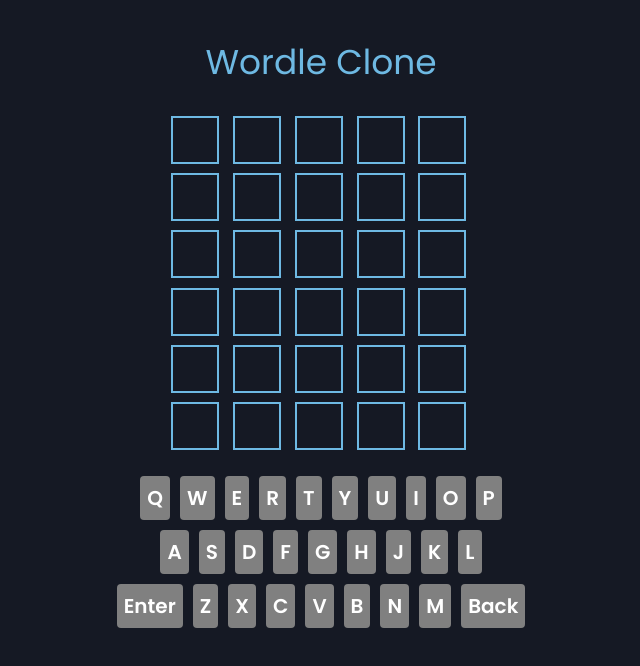
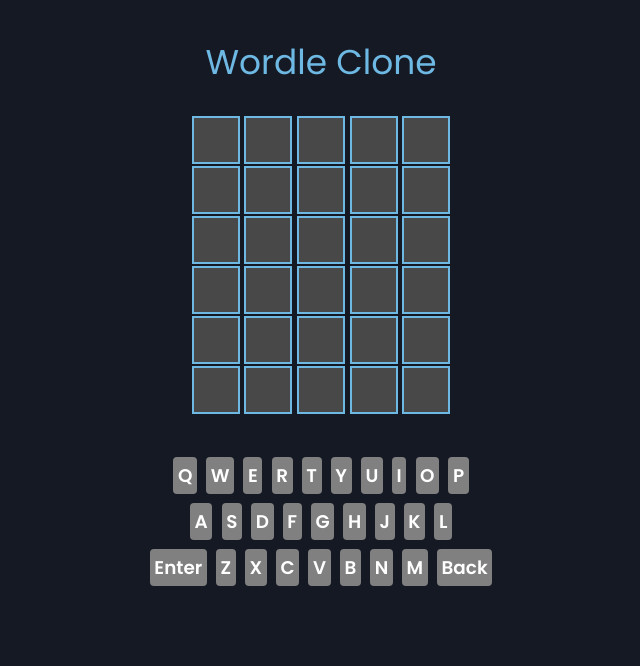
Before and after one commit to anhduy1202/wordiee, a React (Create React App) app: page / in a window 1280 px wide. Shown: the top 666 px of the page, without its empty margins (319-959 px from the left). Built offline with nearby package versions, Linux system fonts and the light colour scheme.

Commit message:
Fixing coloring logic - not done

```diff
--- a/src/App.css
+++ b/src/App.css
@@ -44,7 +44,7 @@
 
 html,
 body {
-  overflow:hidden;
+  overflow:scroll;
   margin: 0;
   min-height: 100vh;
 }
--- a/src/Components/Board/board.css
+++ b/src/Components/Board/board.css
@@ -3,9 +3,10 @@
     height: 300px;
     width: 300px;
     align-self: center;
+    justify-content: center;
     background-color: var(--color-dark-green);
     display: grid;
-    grid-template-columns: repeat(5, 1fr);
-    gap: 0.5em;
-    margin-bottom:3em;
+    column-gap: 0.25em;
+    grid-template-columns: repeat(5, 0fr);
+    margin-bottom:2em;
 }
--- a/src/Components/Key/Key.tsx
+++ b/src/Components/Key/Key.tsx
@@ -1,6 +1,12 @@
 import React from "react";
 import { useDispatch, useSelector } from "react-redux";
-import { decPos, incPos, incTry, setBoard, setKey } from "../../redux/boardSlice";
+import {
+  decPos,
+  incPos,
+  incTry,
+  setBoard,
+  setKey,
+} from "../../redux/boardSlice";
 import { rootState } from "../interface";
 import "./key.css";
 interface IProps {
@@ -20,16 +26,16 @@
       const newBoard = [...board];
       newBoard[position] = letter;
       dispatch(setBoard(newBoard));
-      dispatch(incTry());
+      if (position % 5 == 0 && position !== 0) {
+        dispatch(incTry());
+      }
       dispatch(incPos());
       dispatch(setKey(""));
-    }
-    else  {
+    } else {
       if (position % 5 == 0 && position !== 0) return;
       const newBoard = [...board];
       newBoard[position] = letter;
       dispatch(setBoard(newBoard));
-      dispatch(incTry());
       dispatch(incPos());
     }
   };
--- a/src/Components/Key/key.css
+++ b/src/Components/Key/key.css
@@ -2,9 +2,9 @@
     background-color: grey;
     color: white;
     font-weight: var(--font-bold);
-    font-size: var(--font-lg);
+    font-size: var(--font-md);
     margin: 0.25em;
     border-radius: 4px;
-    padding: 0.35em;
+    padding: 0.25em;
     cursor: pointer;
 }
--- a/src/Components/KeyBoard/keyboard.css
+++ b/src/Components/KeyBoard/keyboard.css
@@ -11,9 +11,9 @@
     background-color: grey;
     color: white;
     font-weight: var(--font-bold);
-    font-size: var(--font-lg);
+    font-size: var(--font-md);
     margin: 0.25em;
     border-radius: 4px;
-    padding: 0.35em;
+    padding: 0.25em;
     cursor: pointer;
 }
--- a/src/Components/Square/Square.tsx
+++ b/src/Components/Square/Square.tsx
@@ -15,32 +15,67 @@
   );
   const position = useSelector((state: rootState) => state.board.pos);
   const state = useSelector((state: rootState) => state.board.try);
+  const [correct,setCorrect] = useState<Boolean>();
+  const [almost,setAlmost] = useState<Boolean>();
   const key = useSelector((state: rootState) => state.board.key);
-  const [status, setStatus] = useState<any>("");
-  useEffect(() => {
-    let correct;
-    if (position < 5) {
-      correct = correctWord[position - 1] === val;
-      const almost = !correct && val !== "" && correctWord.includes(val);
-      if (almost) {
-        setStatus("almost");
-      } else if (correct) {
-        setStatus("correct");
-      } else {
-        setStatus("wrong");
-      }
-    } else {
-      correct = correctWord[(position - 1) % 5] === val;
-      const almost = !correct && val !== "" && correctWord.includes(val);
-      if (almost) {
-        setStatus("almost");
-      } else if (correct) {
-        setStatus("correct");
-      } else {
-        setStatus("wrong");
-      }
+
+  useEffect(()=>{
+    if (correctWord[(position - 1)%5] === val) {
+      setCorrect(true)
+      setAlmost(false)
     }
-  }, [val]);
+    else if (!correct && val !== "" && correctWord.includes(val)) {
+      setCorrect(false);
+      setAlmost(true)
+    }
+  },[val])
+  const status: any = (correct ? "correct" : almost ? "almost" : "wrong");
+  // if (position < 5) {
+  //   correct = correctWord[position - 1] === val;
+  //   const almost = !correct && val !== "" && correctWord.includes(val);
+  //   if (almost && (Math.floor(position/5)) > state) {
+  //     setStatus("almost");
+  //   } else if (correct && (Math.floor(position/5)) > state) {
+  //     setStatus("correct");
+  //   } else {
+  //     setStatus("wrong");
+  //   }
+  // } else {
+  //   correct = correctWord[(position - 1) % 5] === val;
+  //   const almost = !correct && val !== "" && correctWord.includes(val);
+  //   if (almost && (Math.floor(position/5)) > state) {
+  //     setStatus("almost");
+  //   } else if (correct && (Math.floor(position/5)) > state) {
+  //     setStatus("correct");
+  //   } else {
+  //     setStatus("wrong");
+  //   }
+  // }
+  // useEffect(() => {
+  //   let correct;
+  //   console.log(state);
+  //   if (position < 5) {
+  //     correct = correctWord[position - 1] === val;
+  //     const almost = !correct && val !== "" && correctWord.includes(val);
+  //     if (almost && (Math.floor(position/5)) > state) {
+  //       setStatus("almost");
+  //     } else if (correct && (Math.floor(position/5)) > state) {
+  //       setStatus("correct");
+  //     } else {
+  //       setStatus("wrong");
+  //     }
+  //   } else {
+  //     correct = correctWord[(position - 1) % 5] === val;
+  //     const almost = !correct && val !== "" && correctWord.includes(val);
+  //     if (almost && (Math.floor(position/5)) > state) {
+  //       setStatus("almost");
+  //     } else if (correct && (Math.floor(position/5)) > state) {
+  //       setStatus("correct");
+  //     } else {
+  //       setStatus("wrong");
+  //     }
+  //   }
+  // }, [val]);
 
   return (
     <div className="square" id={status}>
--- a/src/Components/Square/square.css
+++ b/src/Components/Square/square.css
@@ -22,5 +22,5 @@
 #wrong {
   border: none;
   border: 2px solid var(--color-light-blue);
-  background-color: var(--color-dark-green);
+  background-color: rgb(72, 72, 72);
 }
--- a/src/redux/boardSlice.ts
+++ b/src/redux/boardSlice.ts
@@ -22,7 +22,7 @@
         state.board = action.payload
     },
     incTry: (state) => {
-      state.try++
+      state.try+=1
     },
     incPos: (state) => {
       state.pos++
```
